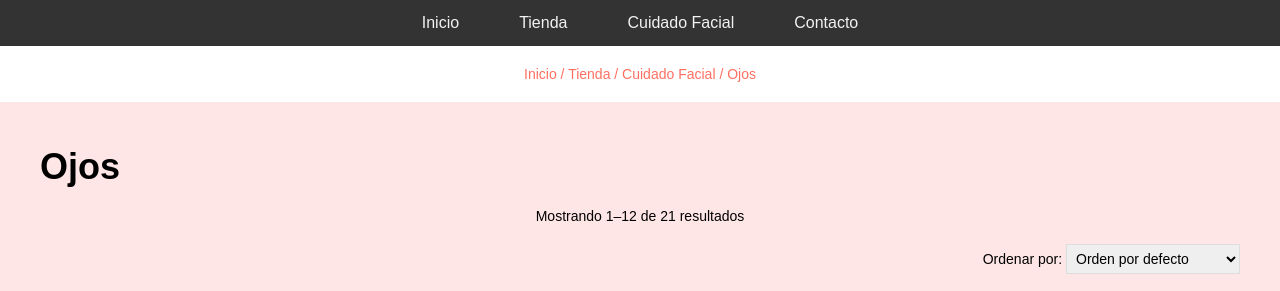
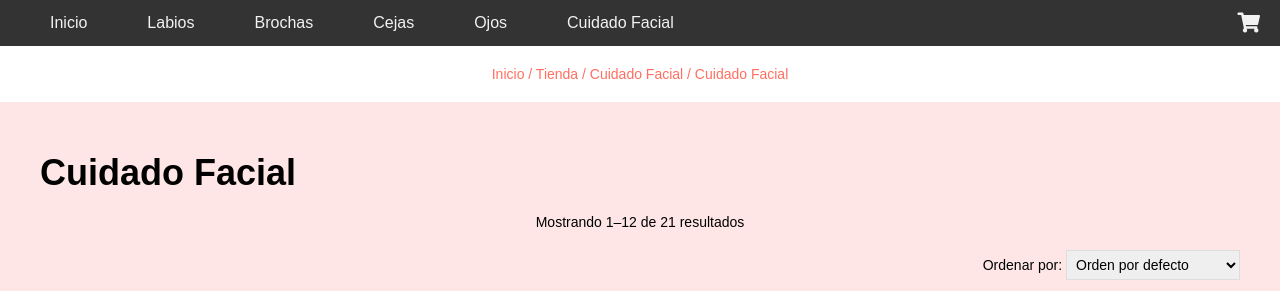
Before and after one commit to 29DIEGO08/Inventario, a plain HTML site: page ojos.html in a window 1280 px wide. Shown: the top 291 px of the page. Drawn offline with Linux system fonts and the light colour scheme.

Commit message:
cambio2ojos

```diff
--- a/ojos.html
+++ b/ojos.html
@@ -17,6 +17,13 @@
             background-color: #333;
             overflow: hidden;
             display: flex;
+            justify-content: space-between;
+            align-items: center;
+            padding: 0 20px;
+        }
+
+        .navbar nav {
+            display: flex;
             justify-content: center;
         }
 
@@ -32,6 +39,12 @@
         .navbar a:hover {
             background-color: #ddd;
             color: black;
+        }
+
+        .navbar .cart-icon {
+            color: #f2f2f2;
+            font-size: 20px;
+            cursor: pointer;
         }
 
         .breadcrumb {
@@ -55,7 +68,8 @@
             flex-direction: column;
             align-items: center;
             padding: 20px;
-            background-color: #ffe6e6; /* Light pink background */
+            background-color: #ffe6e6;
+            /* Light pink background */
         }
 
         .content {
@@ -101,7 +115,8 @@
             text-align: center;
             box-shadow: 0 2px 5px rgba(0, 0, 0, 0.1);
             transition: transform 0.2s;
-            background-color: #fff; /* White background for product cards */
+            background-color: #fff;
+            /* White background for product cards */
         }
 
         .product:hover {
@@ -163,25 +178,37 @@
 
             products.forEach(product => productsContainer.appendChild(product));
         }
+
     </script>
 </head>
 
 <body>
-    <div class="navbar">
+    <header class="navbar">
+        <nav>
             <a href="#">
                 Inicio
             </a>
             <a href="#">
-            Tienda
+                Labios
+            </a>
+            <a href="#">
+                Brochas
+            </a>
+            <a href="#">
+                Cejas
+            </a>
+            <a href="#">
+                Ojos
             </a>
             <a href="#">
                 Cuidado Facial
             </a>
-        <a href="#">
-            Contacto
-        </a>
+        </nav>
+        <div class="cart-icon">
+            <i class="fas fa-shopping-cart"></i>
         </div>
-    <div class="breadcrumb">
+    </header>
+    <nav class="breadcrumb">
         <a href="#">
             Inicio
         </a>
@@ -193,12 +220,12 @@
         <a href="#">
             Cuidado Facial
         </a>
-        / Ojos
-    </div>
-    <div class="container">
-        <div class="content">
+        / Cuidado Facial
+    </nav>
+    <main class="container">
+        <section class="content">
             <h1>
-                Ojos
+                Cuidado Facial
             </h1>
             <div class="results">
                 Mostrando 1–12 de 21 resultados
@@ -218,7 +245,8 @@
             </div>
             <div class="products">
                 <div class="product">
-                    <img alt="Sombra de Ojos Nude" height="300" src="https://www.cosmeticosalpormayor.com/cdn/shop/products/BEAUTYCREATIONS_NXE15_NUDEX-SHADOWPALETTEDISPLAY12UNITS_2_1024x1024.jpg?v=1684426935"
+                    <img alt="Sombra de Ojos Nude" height="300"
+                        src="https://www.cosmeticosalpormayor.com/cdn/shop/products/BEAUTYCREATIONS_NXE15_NUDEX-SHADOWPALETTEDISPLAY12UNITS_2_1024x1024.jpg?v=1684426935"
                         width="200" />
                     <h3>
                         Ojos
@@ -235,7 +263,8 @@
                 </div>
                 <div class="product">
                     <img alt="Delineador Líquido Negro" height="300"
-                        src="https://lignedor.com.co/wp-content/uploads/2021/02/Delineador-liquido-con-Caja-1.jpg" width="200" />
+                        src="https://lignedor.com.co/wp-content/uploads/2021/02/Delineador-liquido-con-Caja-1.jpg"
+                        width="200" />
                     <h3>
                         Ojos
                     </h3>
@@ -251,7 +280,8 @@
                 </div>
                 <div class="product">
                     <img alt="Máscara de Pestañas Volumen" height="300"
-                        src="https://camaleoncosmetics.com/813-large_default/mascara-pestanas-volumen.jpg" width="200" />
+                        src="https://camaleoncosmetics.com/813-large_default/mascara-pestanas-volumen.jpg"
+                        width="200" />
                     <h3>
                         Ojos
                     </h3>
@@ -266,7 +296,8 @@
                     </div>
                 </div>
                 <div class="product">
-                    <img alt="Lápiz de Ojos Marrón" height="300" src="https://encrypted-tbn0.gstatic.com/images?q=tbn:ANd9GcTKCSg-kufsFKfZ9Zcx61pjIndEKjoEWHenzQ&s"
+                    <img alt="Lápiz de Ojos Marrón" height="300"
+                        src="https://encrypted-tbn0.gstatic.com/images?q=tbn:ANd9GcTKCSg-kufsFKfZ9Zcx61pjIndEKjoEWHenzQ&s"
                         width="200" />
                     <h3>
                         Ojos
@@ -298,7 +329,8 @@
                     </div>
                 </div>
                 <div class="product">
-                    <img alt="Delineador en Gel" height="300" src="https://i0.wp.com/www.mykcosmetics.co/wp-content/uploads/2023/10/GEL1_61121.png"
+                    <img alt="Delineador en Gel" height="300"
+                        src="https://i0.wp.com/www.mykcosmetics.co/wp-content/uploads/2023/10/GEL1_61121.png"
                         width="200" />
                     <h3>
                         Ojos
@@ -315,7 +347,8 @@
                 </div>
                 <div class="product">
                     <img alt="Máscara de Pestañas Waterproof" height="300"
-                        src="https://vader-prod.s3.amazonaws.com/1714736306-mascara-pestanas-6634cc8783b8e.jpg" width="200" />
+                        src="https://vader-prod.s3.amazonaws.com/1714736306-mascara-pestanas-6634cc8783b8e.jpg"
+                        width="200" />
                     <h3>
                         Ojos
                     </h3>
@@ -330,8 +363,8 @@
                     </div>
                 </div>
                 <div class="product">
-                    <img alt="Lápiz de Ojos Negro" height="300" src="https://cibermake.com/wp-content/uploads/2024/04/Lapiznegro-bloomshell.jpg"
-                        width="200" />
+                    <img alt="Lápiz de Ojos Negro" height="300"
+                        src="https://cibermake.com/wp-content/uploads/2024/04/Lapiznegro-bloomshell.jpg" width="200" />
                     <h3>
                         Ojos
                     </h3>
@@ -346,7 +379,8 @@
                     </div>
                 </div>
                 <div class="product">
-                    <img alt="Sombra de Ojos Mate" height="300" src="https://www.bysmaquillaje.es/media/catalog/product/p/a/palette-5-fards-paupieres.jpg"
+                    <img alt="Sombra de Ojos Mate" height="300"
+                        src="https://www.bysmaquillaje.es/media/catalog/product/p/a/palette-5-fards-paupieres.jpg"
                         width="200" />
                     <h3>
                         Ojos
@@ -379,7 +413,8 @@
                 </div>
                 <div class="product">
                     <img alt="Máscara de Pestañas Alargadora" height="300"
-                        src="https://cloudinary.images-iherb.com/image/upload/f_auto,q_auto:eco/images/mby/mby00750/y/16.jpg" width="200" />
+                        src="https://cloudinary.images-iherb.com/image/upload/f_auto,q_auto:eco/images/mby/mby00750/y/16.jpg"
+                        width="200" />
                     <h3>
                         Ojos
                     </h3>
@@ -394,7 +429,8 @@
                     </div>
                 </div>
                 <div class="product">
-                    <img alt="Lápiz de Ojos Verde" height="300" src="https://encrypted-tbn0.gstatic.com/images?q=tbn:ANd9GcQDMcKIYwDOCf9JX4mUk-gpk_y--zFZQB_AUQ&s"
+                    <img alt="Lápiz de Ojos Verde" height="300"
+                        src="https://encrypted-tbn0.gstatic.com/images?q=tbn:ANd9GcQDMcKIYwDOCf9JX4mUk-gpk_y--zFZQB_AUQ&s"
                         width="200" />
                     <h3>
                         Ojos
```
Lines whose indentation alone changed are shown as unchanged.
